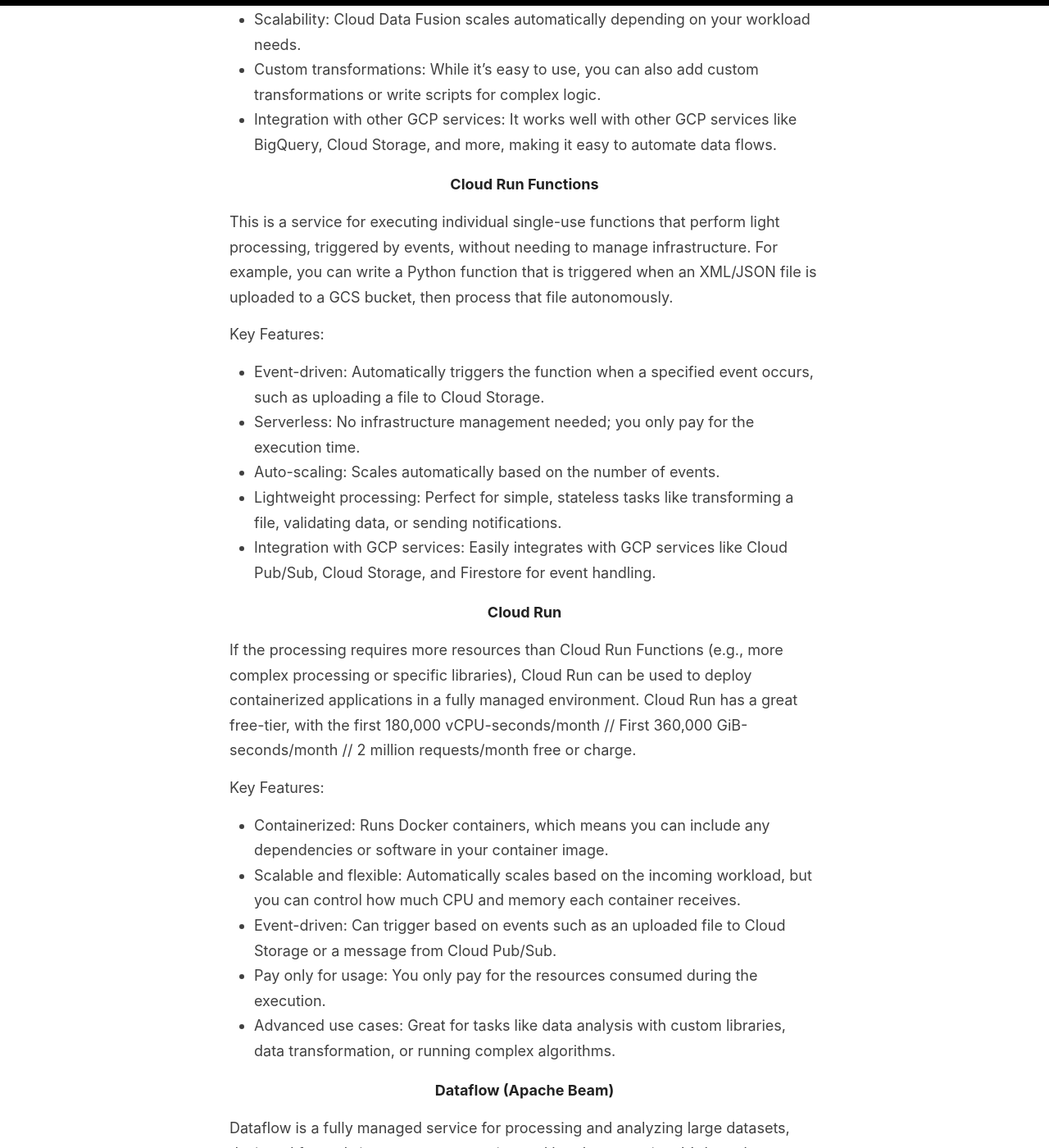
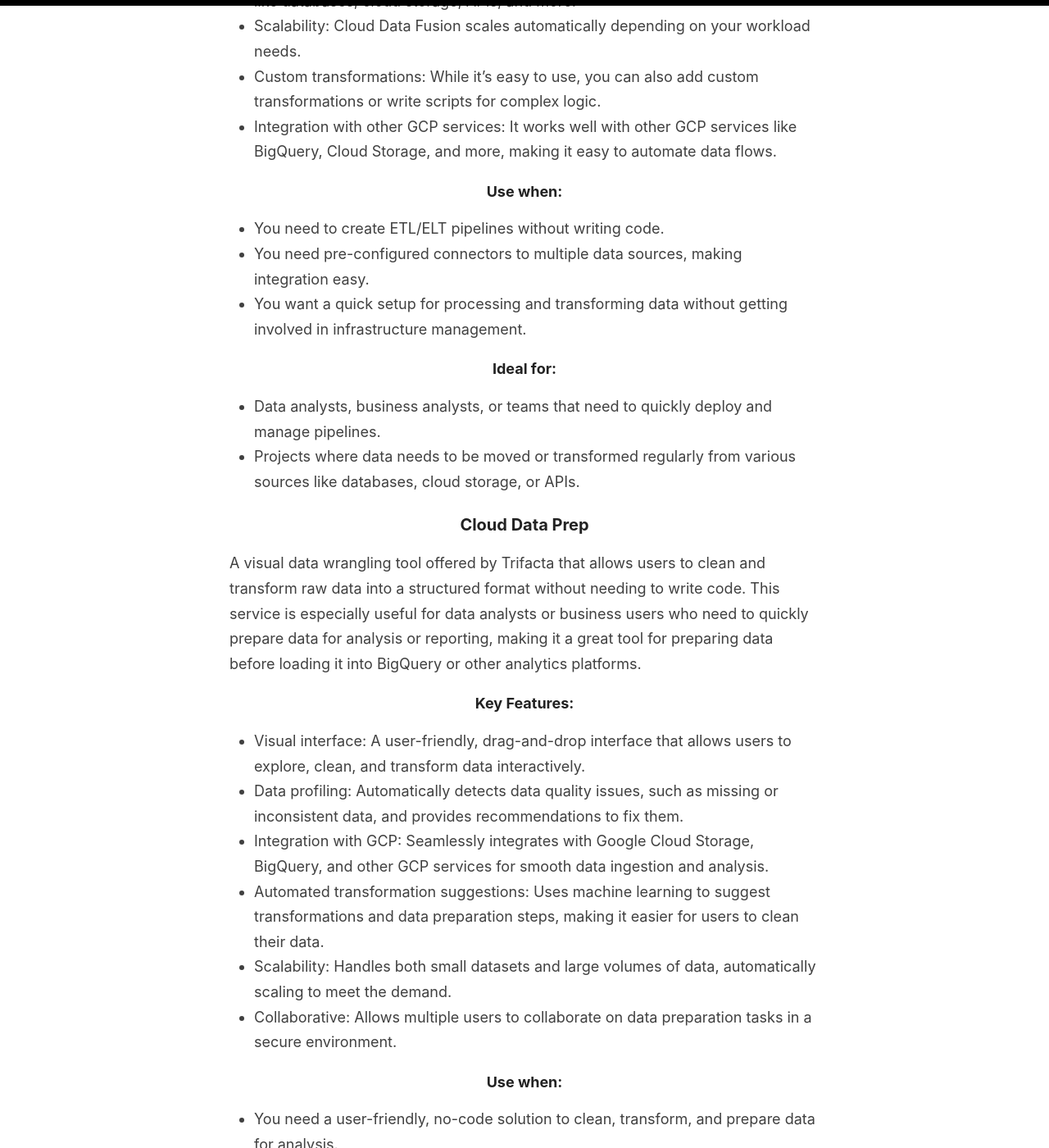
Before and after one commit to everythingdata-ai/everythingdata-ai.github.io, a Jekyll site: the page built from _posts/2025-02-04-gcp-etl.md, in a window 1280 px wide and 1400 px high, scrolled down 1086 px. Shown: the whole window at 82% size. Built offline with Jekyll 4.4.1, drawn with Linux system fonts in a browser that asks for light colours; some of the changed text lies outside the part shown.

Commit message:
Update 2025-02-04-gcp-etl.md

```diff
--- a/_posts/2025-02-04-gcp-etl.md
+++ b/_posts/2025-02-04-gcp-etl.md
@@ -9,69 +9,146 @@ In this article let's discover the various ways we can process Data using GCP.
 
 ![image](https://github.com/user-attachments/assets/9df7dc40-4640-434a-885d-d4bc45339c54)
 
-#### Cloud Data Fusion
+### Cloud Data Fusion
 The equivalent of Talend on GCP, it is the easiest option to use, allowing you to deploy ETL/ELT data pipelines without code, thanks to a drag-and-drop graphical interface.
 With a library of more than 150 pre-configured connectors and transformations, Cloud Data Fusion enables you to have functional pipelines in no time.
 
-Key Features:
+#### Key Features:
 - Drag-and-drop interface: Allows users to design data workflows without writing any code.
 - 150+ connectors: Pre-configured connectors to a wide range of data sources like databases, cloud storage, APIs, and more.
 - Scalability: Cloud Data Fusion scales automatically depending on your workload needs.
 - Custom transformations: While it's easy to use, you can also add custom transformations or write scripts for complex logic.
 - Integration with other GCP services: It works well with other GCP services like BigQuery, Cloud Storage, and more, making it easy to automate data flows.
 
-#### Cloud Run Functions
-This is a service for executing individual single-use functions that perform light processing, triggered by events, without needing to manage infrastructure. For example, you can write a Python function that is triggered when an XML/JSON file is uploaded to a GCS bucket, then process that file autonomously.
+#### Use when:
+- You need to create ETL/ELT pipelines without writing code.
+- You need pre-configured connectors to multiple data sources, making integration easy.
+- You want a quick setup for processing and transforming data without getting involved in infrastructure management.
 
-Key Features:
+#### Ideal for:
+- Data analysts, business analysts, or teams that need to quickly deploy and manage pipelines.
+- Projects where data needs to be moved or transformed regularly from various sources like databases, cloud storage, or APIs.
+
+### Cloud Data Prep
+A visual data wrangling tool offered by Trifacta that allows users to clean and transform raw data into a structured format without needing to write code.
+This service is especially useful for data analysts or business users who need to quickly prepare data for analysis or reporting, making it a great tool for preparing data before loading it into BigQuery or other analytics platforms.
+
+#### Key Features:
+- Visual interface: A user-friendly, drag-and-drop interface that allows users to explore, clean, and transform data interactively.
+- Data profiling: Automatically detects data quality issues, such as missing or inconsistent data, and provides recommendations to fix them.
+- Integration with GCP: Seamlessly integrates with Google Cloud Storage, BigQuery, and other GCP services for smooth data ingestion and analysis.
+- Automated transformation suggestions: Uses machine learning to suggest transformations and data preparation steps, making it easier for users to clean their data.
+- Scalability: Handles both small datasets and large volumes of data, automatically scaling to meet the demand.
+- Collaborative: Allows multiple users to collaborate on data preparation tasks in a secure environment.
+
+#### Use when:
+- You need a user-friendly, no-code solution to clean, transform, and prepare data for analysis.
+- You’re working with raw, unstructured data (such as from CSV files or APIs) and need to format or clean it for downstream analytics or machine learning.
+- You want an interactive, visual approach to data wrangling, and don’t need programming skills.
+
+#### Ideal for:
+- Data analysts and business analysts who need to prepare data without coding.
+- Projects where the focus is on data cleaning, quality checks, and formatting before loading data into platforms like BigQuery.
+
+### Cloud Run Functions
+This is a service for executing individual single-use functions that perform light processing, triggered by events, without needing to manage infrastructure. For example, you can write a Python function that is triggered when an XML/JSON file is uploaded to a GCS bucket, then parses the files autonomously.
+
+#### Key Features:
 - Event-driven: Automatically triggers the function when a specified event occurs, such as uploading a file to Cloud Storage.
 - Serverless: No infrastructure management needed; you only pay for the execution time.
 - Auto-scaling: Scales automatically based on the number of events.
 - Lightweight processing: Perfect for simple, stateless tasks like transforming a file, validating data, or sending notifications.
 - Integration with GCP services: Easily integrates with GCP services like Cloud Pub/Sub, Cloud Storage, and Firestore for event handling.
+-
+#### Use when:
+- You need to run event-driven functions that handle lightweight, stateless tasks.
+- The processing logic is simple and doesn’t require heavy computational resources.
+- You want a serverless, cost-effective solution for running small pieces of code in response to specific triggers (e.g., file uploads, HTTP requests).
 
-#### Cloud Run
+#### Ideal for:
+- Simple data transformation or validation tasks.
+- Automating workflows like data parsing, basic ETL, or notification systems triggered by events.
+
+### Cloud Run
 If the processing requires more resources than Cloud Run Functions (e.g., more complex processing or specific libraries), Cloud Run can be used to deploy containerized applications in a fully managed environment.
 Cloud Run has a great free-tier, with the first 180,000 vCPU-seconds/month // First 360,000 GiB-seconds/month // 2 million requests/month free or charge.
 
-Key Features:
+#### Key Features:
 - Containerized: Runs Docker containers, which means you can include any dependencies or software in your container image.
 - Scalable and flexible: Automatically scales based on the incoming workload, but you can control how much CPU and memory each container receives.
 - Event-driven: Can trigger based on events such as an uploaded file to Cloud Storage or a message from Cloud Pub/Sub.
 - Pay only for usage: You only pay for the resources consumed during the execution.
 - Advanced use cases: Great for tasks like data analysis with custom libraries, data transformation, or running complex algorithms.
+-
+#### Use when:
+- You need to run containerized applications that require more computing resources than Cloud Functions can handle.
+- You want custom libraries or specific frameworks that are not supported by Cloud Functions.
+- Your processing tasks are more complex and require flexibility in resource allocation (CPU, memory).
 
-#### Dataflow (Apache Beam)
+#### Ideal for:
+- Larger-scale processing tasks where data is containerized, like running Python scripts with specific libraries for machine learning or data analysis.
+- Projects that need to scale dynamically based on the number of incoming files or data events.
+
+### Dataflow (Apache Beam)
 Dataflow is a fully managed service for processing and analyzing large datasets, designed for real-time stream processing and batch processing. It's based on Apache Beam, which provides a unified programming model for both batch and stream processing.
 
-Key Features:
+#### Key Features:
 - Real-time and batch processing: Supports both real-time streaming data and batch processing, making it versatile for different workloads.
 - Complex transformations: Ideal for complex data transformations, aggregations, and windowing, such as when you need to perform advanced analytics on incoming data.
 - Scalable: Automatically scales to meet the demand and adjusts processing resources.
 - Unified programming model: Apache Beam’s programming model allows you to write one pipeline that can run on different execution engines (e.g., Dataflow, Spark, or Flink).
 - Integration with GCP services: Works well with GCP services like BigQuery, Cloud Storage, and Pub/Sub for real-time data ingestion.
 
+#### Use when:
+- You need real-time stream processing or batch processing with complex data transformations.
+- You’re working with large datasets or require processing that needs to scale horizontally.
+- Your processing requires complex windowing, aggregations, or data enrichment.
 
-#### Dataproc (Spark/Hadoop)
+#### Ideal for:
+- Real-time data pipelines for processing streaming data (e.g., ingesting data from sensors, logs, or clickstreams).
+- Batch processing tasks where large datasets need transformations or aggregations before analysis.
+
+### Dataproc (Spark/Hadoop)
 Dataproc is a fully managed service for data processing with Big Data frameworks (Apache Spark or Apache Hadoop). It's useful for processing large volumes of data in a distributed manner. While it’s primarily designed for big data, you can still use it for smaller files if you need to take advantage of its distributed nature.
 
-Key Features:
+#### Key Features:
 - Supports Spark and Hadoop: Enables running big data processing frameworks (Apache Spark and Hadoop) without managing the underlying infrastructure.
 - Fast cluster deployment: Quickly spin up clusters to process data and shut them down when done, reducing costs.
 - Flexible storage: Integrates with Google Cloud Storage, BigQuery, and other storage options.
 - Batch processing: Well-suited for batch processing workloads, data transformations, and analytics.
 - Cost-effective for large data: While it can process smaller files, it is more efficient and cost-effective for massive datasets.
 - Customizable: You can customize your Spark or Hadoop jobs and use your own libraries.
+-
+#### Use when:
+- You need to run big data processing frameworks like Apache Spark or Hadoop on GCP.
+- You’re dealing with large volumes of data that need to be processed in a distributed manner.
+- You want to use open-source frameworks like Spark for machine learning, large-scale data transformations, or analytics.
+-
+#### Ideal for:
+- Big Data teams working with large, unstructured, or semi-structured datasets.
+- Projects that require distributed processing or custom machine learning models using Spark.
 
-#### Cloud Composer (Apache Airflow)
+### Cloud Composer (Apache Airflow)
 
 Technically not a data processing service, Cloud Composer is a fully managed workflow orchestration service built on Apache Airflow. It helps automate and schedule complex workflows, such as data pipelines that involve multiple steps that need to be executed in a specific order.
 You can use it to orchestrate and automate the tools mentionned above liked Dataproc and Dataflow.
 Unlike Cloud Functions, which are billed based on usage, Cloud Composer requires a dedicated machine running 24/7, which can increase the cost.
 
-Key Features:
+#### Key Features:
 - Orchestration: Automates and schedules tasks like data ingestion, processing, and transformation in a specific order.
 - Complex workflows: Ideal for multi-step data pipelines where each step depends on the output of the previous one.
 - Integration with GCP: Can be used to orchestrate GCP services like Cloud Functions, Cloud Run, BigQuery, and more.
 - Custom workflows: You can define custom workflows using Python scripts or Airflow’s built-in operators.
 - Cost considerations: Unlike Cloud Functions, which are billed based on usage, Cloud Composer requires a dedicated machine running 24/7, which can lead to higher costs depending on the scale.
+
+#### Use when:
+- You need to orchestrate complex workflows involving multiple tasks with dependencies.
+- Your data processing requires running tasks in a specific sequence or has multiple steps that need to be managed and monitored.
+- You need to schedule recurring tasks or build automated pipelines that require coordination across multiple services.
+-
+#### Ideal for:
+- Data engineers or teams needing to automate and manage multi-step workflows involving data ingestion, transformation, and loading (ETL pipelines).
+- Projects that require coordination across different GCP services like Cloud Functions, Cloud Run, and BigQuery.
+
+As you can see, GCP offers a miltitude of data processing tools, from the most simple to the most complicated.
+By understanding the specific capabilities and ideal use cases for each tool, you can more effectively choose the right one based on your project needs.
```
